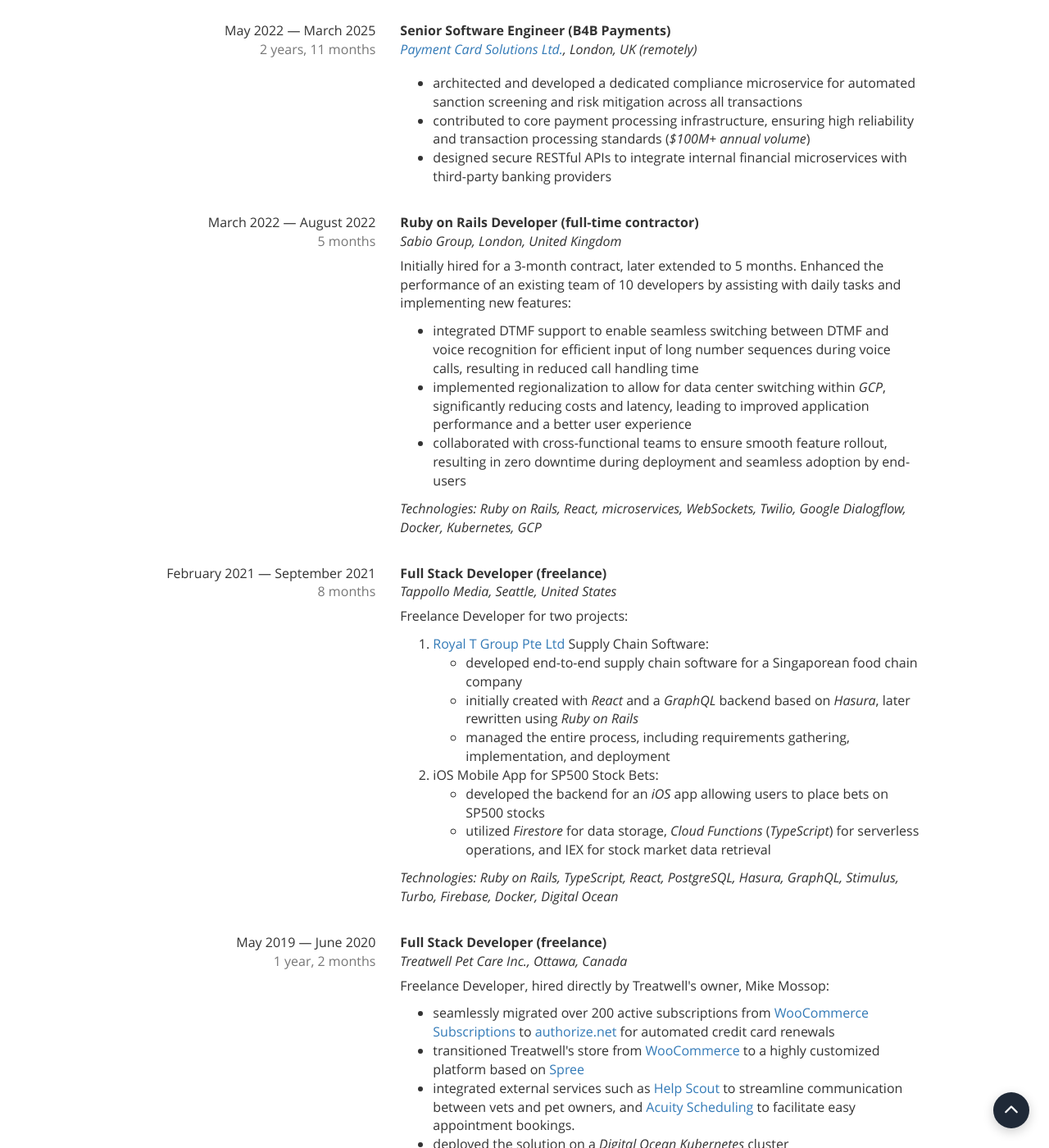
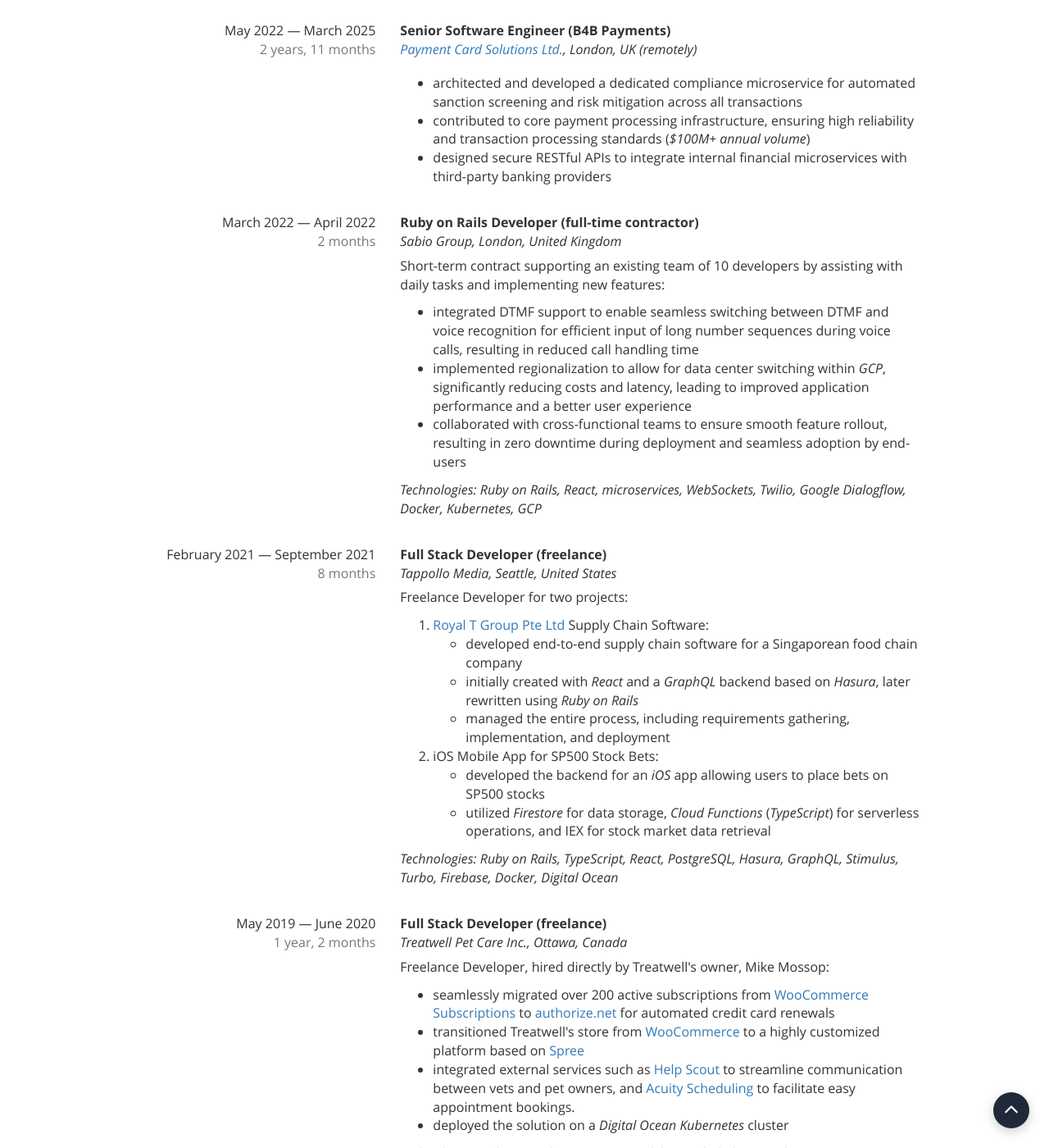
Before and after one commit to qoobaa/qoobaa.github.io, a Jekyll site: the page built from cv-long.html, in a window 1280 px wide and 1400 px high, scrolled down 567 px. Shown: the whole window at 82% size. Built offline with Jekyll 4.4.1, drawn with Linux system fonts in a browser that asks for light colours; some of the changed text lies outside the part shown.

Commit message:
Fix overlapping dates in CVs

```diff
--- a/cv-long.html
+++ b/cv-long.html
@@ -108,8 +108,8 @@
 
     <div class="form-group">
       <span class="control-label col-xs-4">
-        March&nbsp;2022 &mdash; August&nbsp;2022<br>
-        <span class="text-muted">5 months</span>
+        March&nbsp;2022 &mdash; April&nbsp;2022<br>
+        <span class="text-muted">2 months</span>
       </span>
       <div class="col-xs-8">
         <p class="form-control-static">
@@ -117,8 +117,7 @@
           <em>Sabio Group, London, United Kingdom</em><br>
         </p>
         <p>
-          Initially hired for a 3-month contract, later extended to 5
-          months. Enhanced the performance of an existing team of 10
+          Short-term contract supporting an existing team of 10
           developers by assisting with daily tasks and implementing
           new features:
           <ul>
@@ -259,8 +258,8 @@
 
     <div class="form-group">
       <span class="control-label col-xs-4">
-        October&nbsp;2018 &mdash; December&nbsp;2024<br>
-        <span class="text-muted">6 years, 3 months</span>
+        October&nbsp;2018 &mdash; April&nbsp;2022<br>
+        <span class="text-muted">3 years, 7 months</span>
       </span>
       <div class="col-xs-8">
         <p class="form-control-static">
--- a/cv.html
+++ b/cv.html
@@ -124,7 +124,7 @@
       Triage Inc., Ottawa, Canada (remotely)
     </h5>
     <h6 class="text-body-tertiary fst-italic">
-      October&nbsp;2018 &mdash; December&nbsp;2024<br>
+      October&nbsp;2018 &mdash; April&nbsp;2022<br>
     </h6>
   </div>
   <ul>
```
